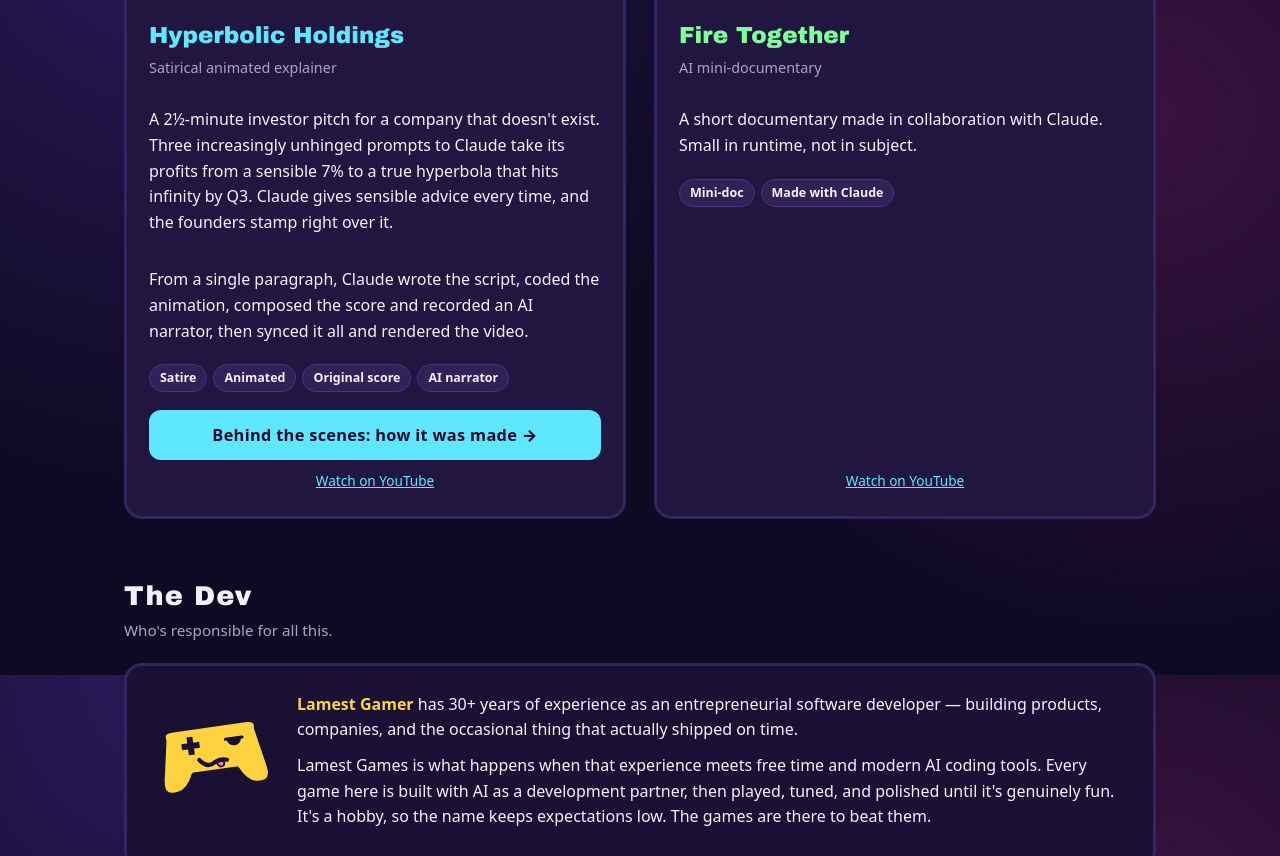
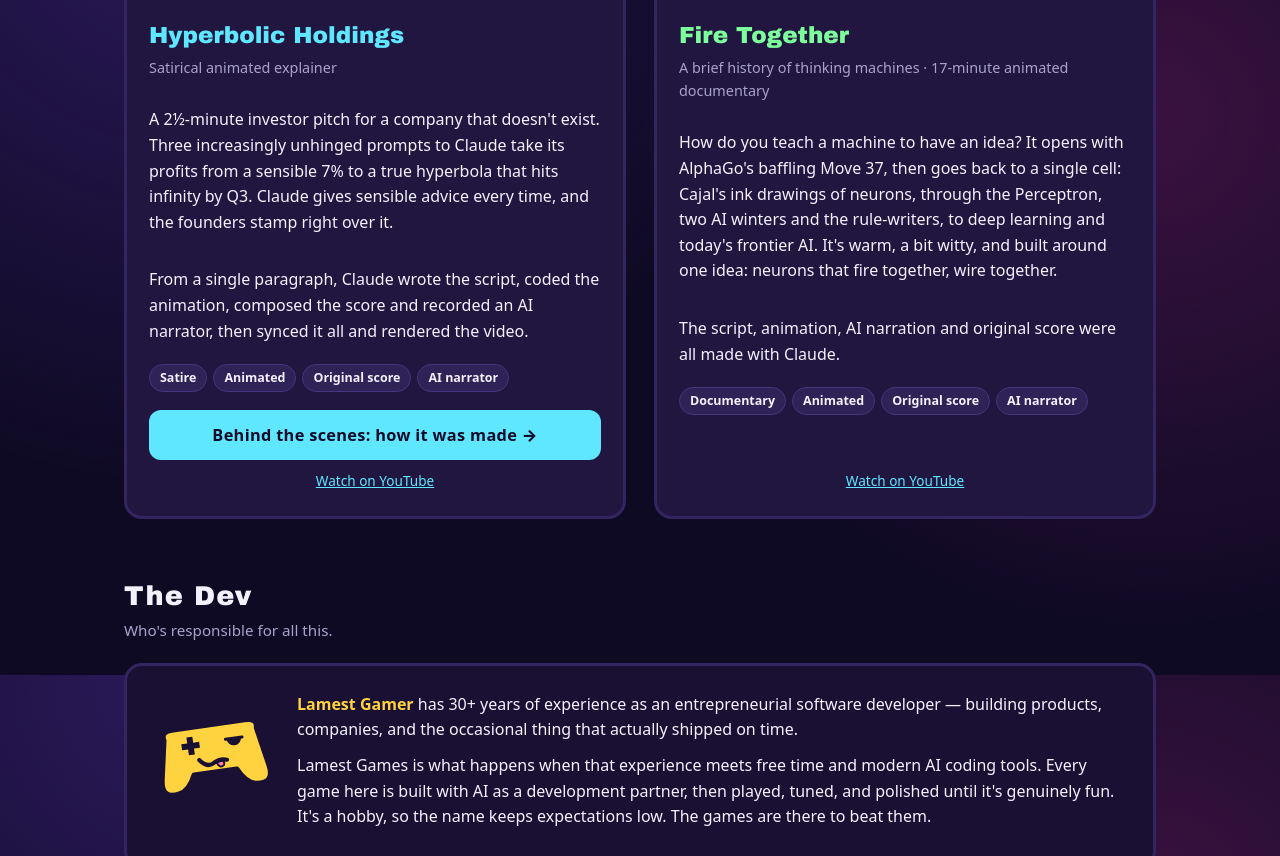
Before and after one commit to etownson/lamest-games, a plain HTML site: page index.html in a window 1280 px wide. Shown: the part 1725-2581 px from the top of the page. Drawn offline with Linux system fonts and the light colour scheme.

Commit message:
Write real Fire Together blurb
Co-Authored-By: Claude Opus 5.5 <noreply@anthropic.com>
Claude-Session: https://claude.ai/code/session_017vvBMrpQHyTTdTUVL6dUjX

```diff
--- a/index.html
+++ b/index.html
@@ -189,9 +189,10 @@
       </div>
       <div class="body">
         <h3>Fire Together</h3>
-        <p class="genre">AI mini-documentary</p>
-        <p>A short documentary made in collaboration with Claude. Small in runtime, not in subject.</p>
-        <ul class="chips"><li>Mini-doc</li><li>Made with Claude</li></ul>
+        <p class="genre">A brief history of thinking machines · 17-minute animated documentary</p>
+        <p>How do you teach a machine to have an idea? It opens with AlphaGo's baffling Move 37, then goes back to a single cell: Cajal's ink drawings of neurons, through the Perceptron, two AI winters and the rule-writers, to deep learning and today's frontier AI. It's warm, a bit witty, and built around one idea: neurons that fire together, wire together.</p>
+        <p>The script, animation, AI narration and original score were all made with Claude.</p>
+        <ul class="chips"><li>Documentary</li><li>Animated</li><li>Original score</li><li>AI narrator</li></ul>
         <a class="watch" href="https://youtu.be/xicAxmIlMpA">Watch on YouTube</a>
       </div>
     </article>
```
Also changed, not shown: 1 other file.
